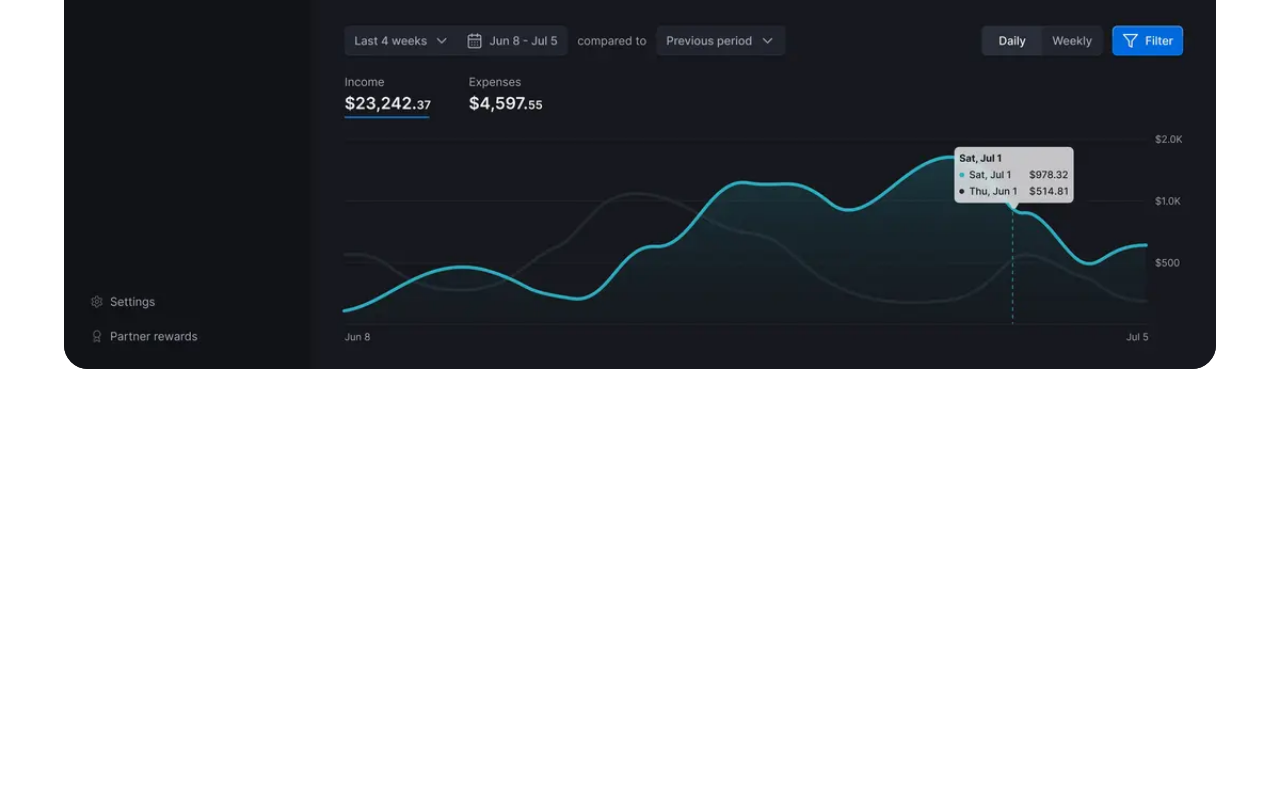
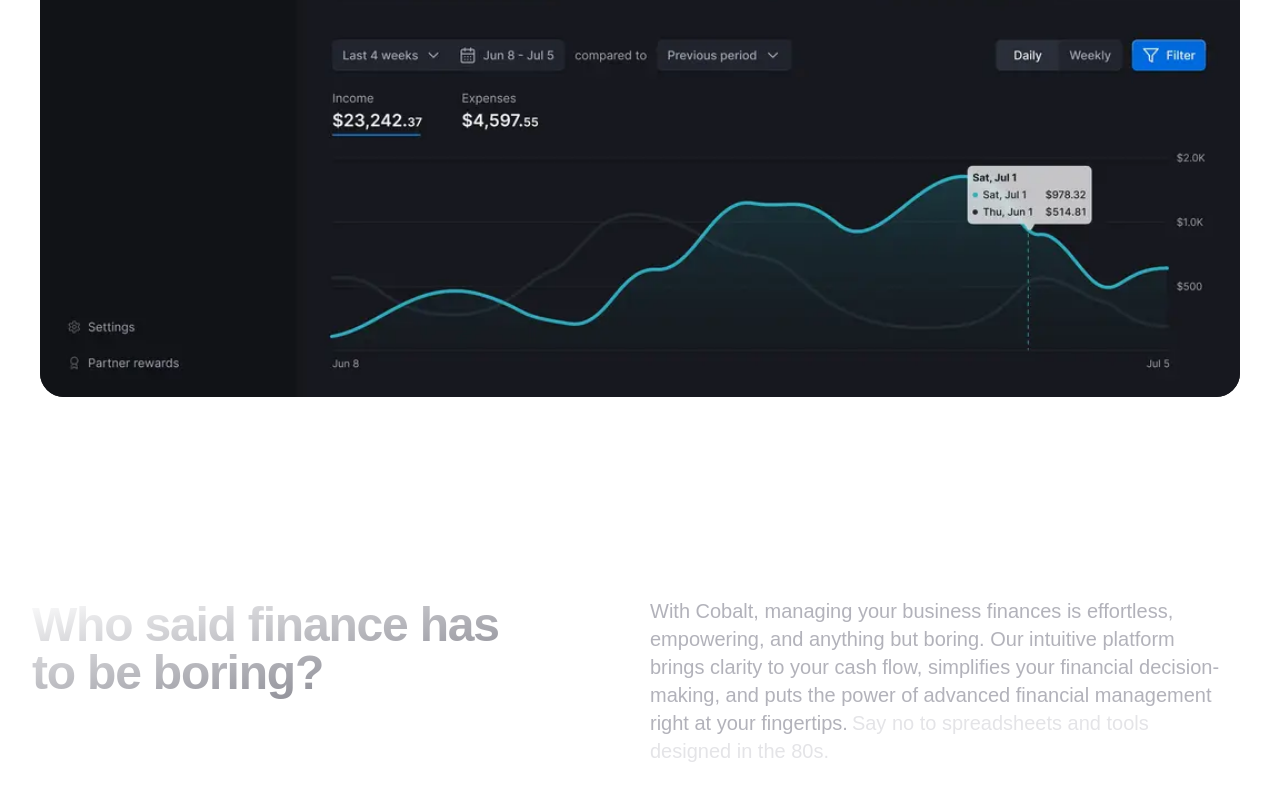
Before and after one commit to VedantPatil-99/Cobalt-clone, a Next.js app: page / in a window 1280 px wide. Shown: the part 940-1740 px from the top of the page. Before the commit the page ends 1333 px from the top, so only its background shows below. Built offline with nearby package versions, Linux system fonts and the light colour scheme.

Commit message:
Add Info section component and integrate it into Home page.

```diff
--- a/src/app/page.tsx
+++ b/src/app/page.tsx
@@ -1,11 +1,13 @@
-import HeroImg from "@/components/HeroImg";
-import Landing from "@/sections/Landing";
+import HeroImg from "@components/HeroImg";
+import Landing from "@sections/Landing";
+import Info from "@sections/Info";
 export default function Home() {
   return (
     <>
       <main>
         <Landing />
         <HeroImg />
+        <Info />
       </main>
     </>
   );
--- a/src/components/HeroImg.tsx
+++ b/src/components/HeroImg.tsx
@@ -29,8 +29,8 @@ const sliderVariants: Variants = {
 const HeroImg = () => {
   return (
     <>
-      <section className="mx-auto mt-8 max-w-7xl px-10 py-6">
-        <div className="relative mx-auto flex max-w-6xl">
+      <section className="mx-auto my-8 max-w-7xl px-10 py-6">
+        <div className="relative mx-auto flex max-w-7xl">
           <Slider className="-top-px right-20" position="top" />
           <div className="size-full rounded-3xl bg-zinc-950 ring-1 ring-white/10">
             <Image
--- /dev/null
+++ b/src/sections/Info.tsx
@@ -0,0 +1,26 @@
+import React from "react";
+import Heading from "@/components/Heading";
+
+const Info = () => {
+  return (
+    <section className="mx-auto my-20 max-w-7xl px-10 py-16 md:py-24 lg:px-8">
+      <div className="mx-auto grid items-start justify-start gap-5 md:grid-cols-2">
+        <Heading className="max-w-lg py-1 md:text-5xl">
+          Who said finance has to be boring?
+        </Heading>
+        <p className="max-w-xl text-xl text-zinc-400/80">
+          With Cobalt, managing your business finances is effortless,
+          empowering, and anything but boring. Our intuitive platform brings
+          clarity to your cash flow, simplifies your financial decision-making,
+          and puts the power of advanced financial management right at your
+          fingertips.
+          <span className="ms-1 text-zinc-200">
+            Say no to spreadsheets and tools designed in the 80s.
+          </span>
+        </p>
+      </div>
+    </section>
+  );
+};
+
+export default Info;
```
